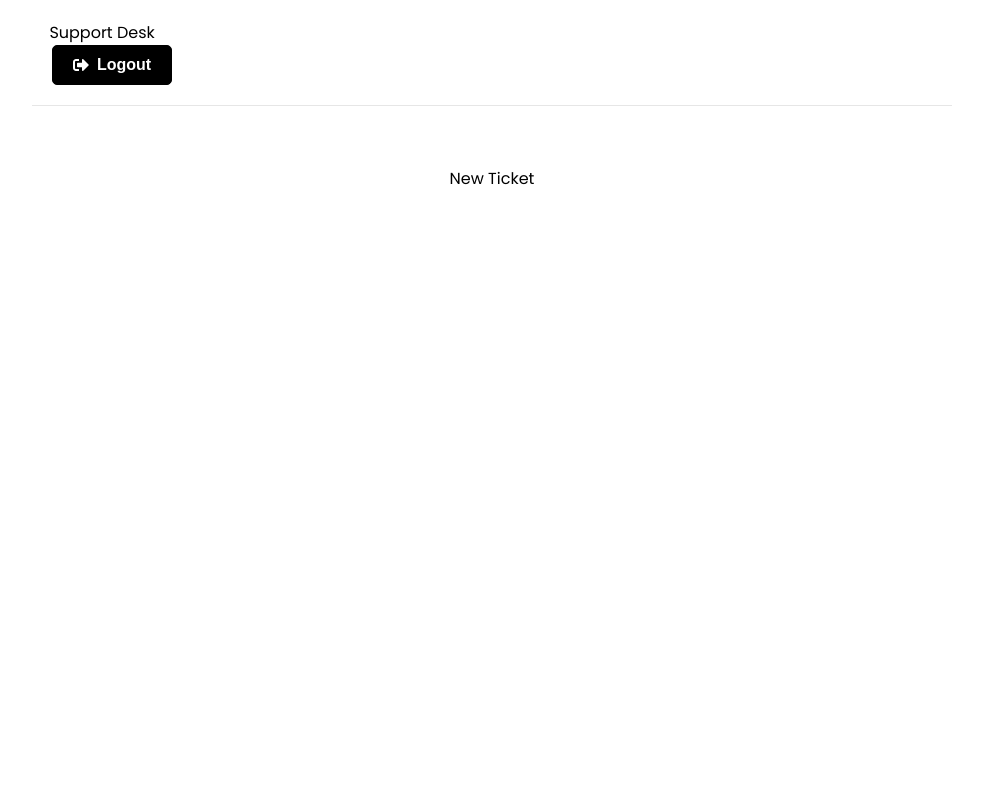
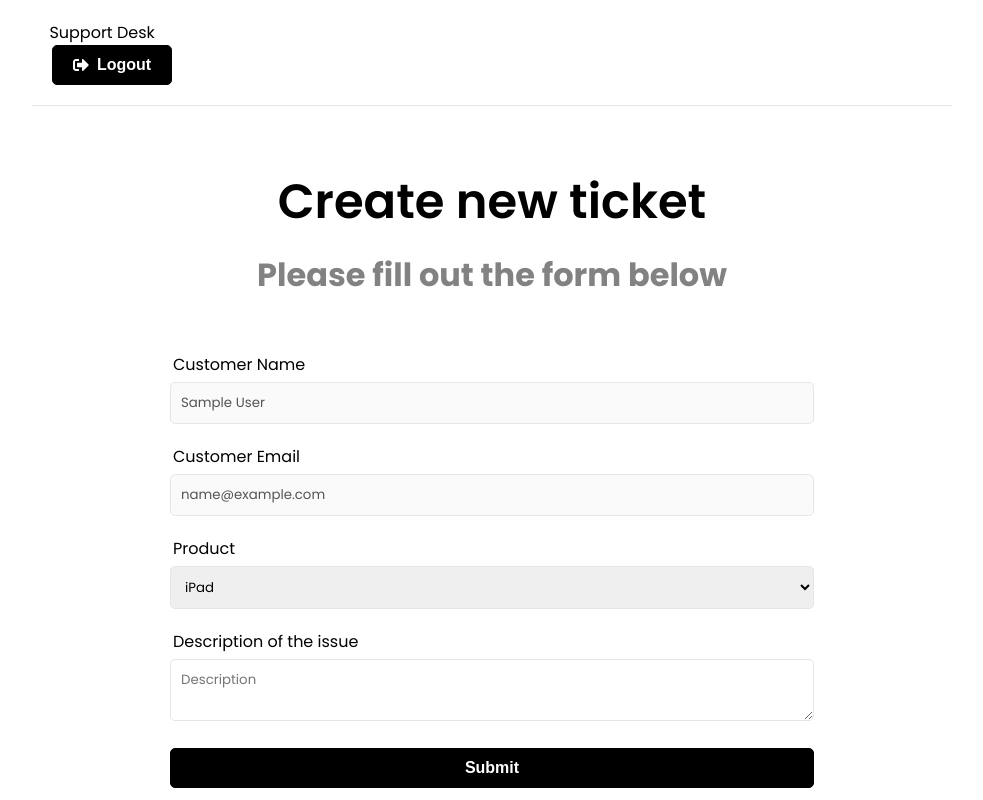
Before and after one commit to yerraez/support-desk, a React (Create React App) app in the folder frontend/: page /new-ticket in a window 1280 px wide. Shown: the whole page, without its empty margins (148-1131 px from the left). Built offline with nearby package versions, Linux system fonts and the light colour scheme; sample sign-in values are in the browser's storage.

Commit message:
Create new ticket interface

```diff
--- a/frontend/src/pages/NewTicket.jsx
+++ b/frontend/src/pages/NewTicket.jsx
@@ -1,8 +1,55 @@
-import React from 'react'
+import {useState}  from 'react'
+import {useSelector} from 'react-redux'
 
 function NewTicket() {
+    const {user} = useSelector((state) => state.auth)
+    const [name] = useState(user.name)
+    const [email] = useState(user.email)
+    const [product, setProduct] = useState('iPad')
+    const [description, setDescription] = useState('')
+
+    const onSubmit = (e) => {
+        e.preventDefault()
+
+    }
   return (
-    <div>New Ticket</div>
+      <>
+      <section className='heading'>
+          <h1>Create new ticket</h1>
+          <p>Please fill out the form below</p>
+      </section>
+
+      <section className="form">
+          <div className="form-group">
+              <label htmlFor='name'>Customer Name</label>
+              <input type='text' className='form-control' value={name} disabled ></input>
+          </div>
+          <div className="form-group">
+              <label htmlFor='email'>Customer Email</label>
+              <input type='text' className='form-control' value={email} disabled ></input>
+          </div>
+          <form onSubmit={onSubmit}>
+              <div className="form-group">
+                <label htmlFor='product'>Product</label>
+                <select name='product' id='product' value={product} onChange={(e) => setProduct(e.target.value)}>
+                    <option value='iPhone'>iPhone</option>
+                    <option value='Mackbook Pro'>Mackbook Pro</option>
+                    <option value='iMac'>iMac</option>
+                    <option value='iPad'>iPad</option>
+                </select>
+              </div>
+              <div className="form-group">
+                  <label htmlFor='description'> Description of the issue</label>
+                  <textarea name='description' id='description' className='form-control' placeholder='Description' value={description} onChange={(e) => setDescription(e.target.value)}></textarea>
+              </div>
+              <div className="form-group">
+                  <button className='btn btn-block'>
+                      Submit
+                  </button>
+              </div>
+          </form>
+      </section>
+      </>
   )
 }
 
```
